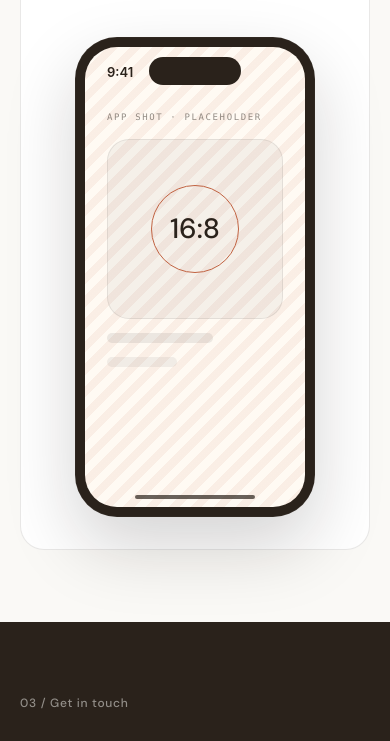
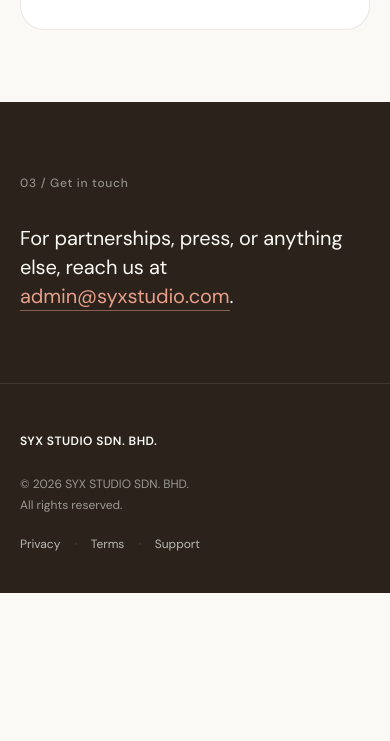
Before and after one commit to syxstudio/mochi-site, a plain HTML site: page index.html in a window 390 px wide. Shown: the part 1661-2402 px from the top of the page. After the commit the page ends 2254 px from the top, so only its background shows below. Drawn offline with Linux system fonts and the light colour scheme.

Commit message:
site: drop phone mockup placeholder, link real Mochi App Store URL (id 6760256618)

```diff
--- a/index.html
+++ b/index.html
@@ -16,10 +16,10 @@
          - mochi-site/terms.html — IP and liability sections name same entity
 
        Mochi product card (hardcoded copy + App Store link):
-         - Product name "Mochi" must match iOS app's product name
+         - Product name "Mochi" must match iOS app's product name (currently "Mochi: Period Fasting" on App Store)
          - One-liner and description should align with strategy/strategy.md positioning
            (currently: lenient protocol-based fasting, NOT cycle-synced phase prediction)
-         - App Store link is currently a placeholder (id6741412323) — replace with real URL when known
+         - App Store link points to id 6760256618 (Mochi: Period Fasting). URL persists across Org migration; only the seller name changes.
 
        Contact email shown in homepage:
          Public surfaces use admin@syxstudio.com (forwards to syxstudio.app@gmail.com via Cloudflare Email Routing).
@@ -193,11 +193,9 @@
   }
 
   .product-card {
-    display: grid;
-    grid-template-columns: 1.4fr 1fr;
-    gap: 64px; align-items: center;
     background: #fff; border: 0.5px solid rgba(42,34,27,0.1);
     border-radius: 24px; padding: 64px 56px;
+    max-width: 720px;
   }
   .product-glyph {
     width: 56px; height: 56px; border-radius: 14px;
@@ -346,8 +344,7 @@
     .hero { padding-top: 64px; padding-bottom: 96px; }
     .about, .products, .contact { padding-top: 96px; padding-bottom: 96px; }
     .two-col { grid-template-columns: 1fr; gap: 32px; }
-    .product-card { grid-template-columns: 1fr; padding: 40px 28px; gap: 40px; }
-    .product-card .phone { order: -1; }
+    .product-card { padding: 40px 28px; }
     .footer-grid { grid-template-columns: 1fr; gap: 20px; }
     .foot-links { justify-content: flex-start; }
   }
@@ -358,9 +355,6 @@
     .hero { padding-top: 48px; padding-bottom: 72px; }
     .about, .products, .contact { padding-top: 72px; padding-bottom: 72px; }
     .product-card { padding: 32px 22px; }
-    .phone { width: 240px; height: 480px; }
-    .phone-content { bottom: 80px; }
-    .phone-card { height: 180px; }
   }
 </style>
 </head>
@@ -422,7 +416,7 @@
         <h2 class="product-h">Mochi</h2>
         <p class="product-tag">Intermittent fasting that flexes when your body needs it to.</p>
         <p class="product-body">Most fasting apps push the same target every day. Mochi lets you go shorter on the days your body asks for it, without breaking your streak.</p>
-        <a class="cta" href="https://apps.apple.com/app/mochi-cycle-fasting/id6741412323">
+        <a class="cta" href="https://apps.apple.com/app/mochi-period-fasting/id6760256618">
           <svg class="cta-apple" viewBox="0 0 24 24" aria-hidden="true"><path d="M17.05 12.04c-.03-3.07 2.51-4.55 2.62-4.62-1.43-2.09-3.66-2.38-4.45-2.41-1.89-.19-3.69 1.11-4.65 1.11-.97 0-2.45-1.08-4.03-1.05-2.07.03-3.99 1.21-5.05 3.06-2.16 3.74-.55 9.27 1.55 12.31 1.03 1.49 2.25 3.16 3.86 3.1 1.55-.06 2.13-1 4-1 1.86 0 2.39 1 4.03.97 1.66-.03 2.72-1.51 3.74-3.01 1.18-1.73 1.66-3.4 1.69-3.49-.04-.02-3.24-1.24-3.27-4.93zM14.05 3.34c.86-1.04 1.43-2.49 1.27-3.93-1.23.05-2.71.82-3.6 1.86-.79.92-1.49 2.39-1.3 3.81 1.37.11 2.77-.7 3.63-1.74z"></path></svg>
           <span>Download on the App Store</span>
         </a>
@@ -432,23 +426,6 @@
           <span>iOS 17+</span>
           <span class="meta-dot" aria-hidden="true">·</span>
           <span>Health</span>
-        </div>
-      </div>
-      <div class="product-phone" aria-hidden="true">
-        <div class="phone">
-          <div class="phone-screen">
-            <div class="phone-notch"></div>
-            <div class="phone-time">9:41</div>
-            <div class="phone-content">
-              <div class="phone-tag">app shot · placeholder</div>
-              <div class="phone-card">
-                <div class="phone-ring">16:8</div>
-              </div>
-              <div class="phone-bar med"></div>
-              <div class="phone-bar short"></div>
-            </div>
-            <div class="phone-indicator"></div>
-          </div>
         </div>
       </div>
     </article>
```
